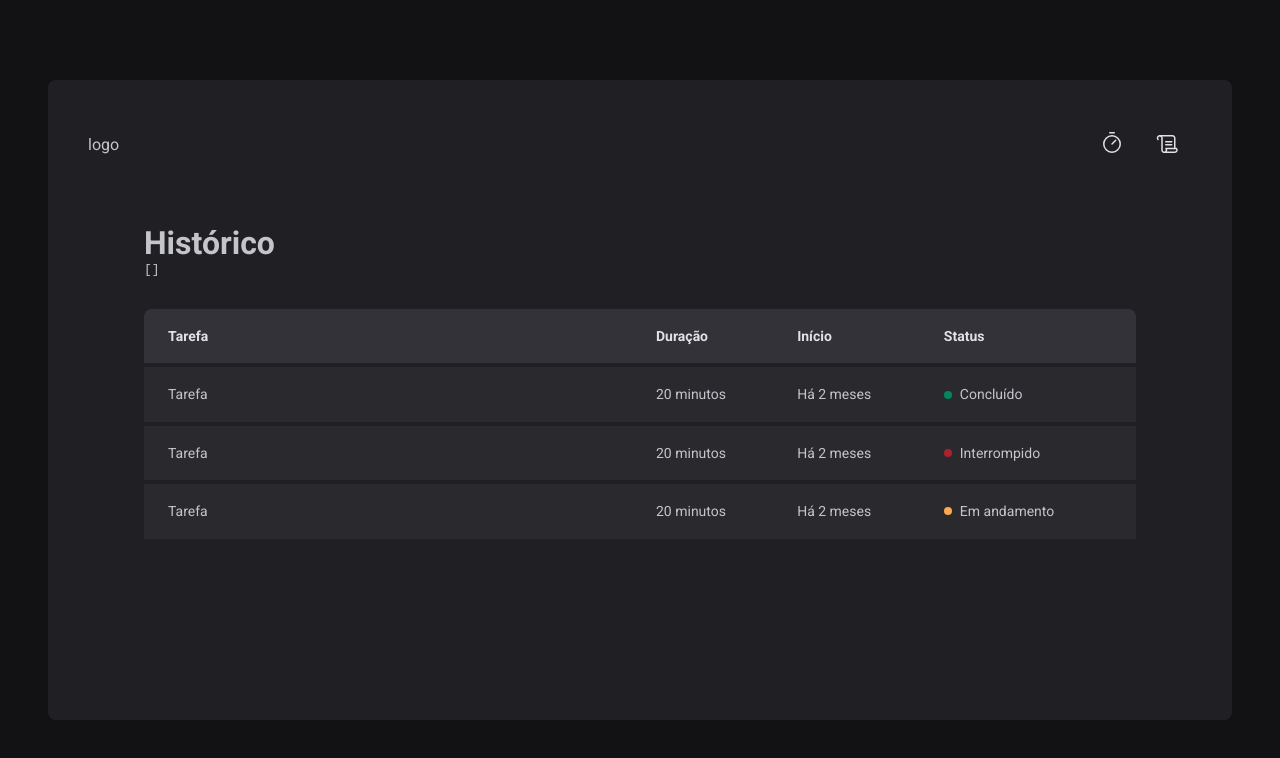
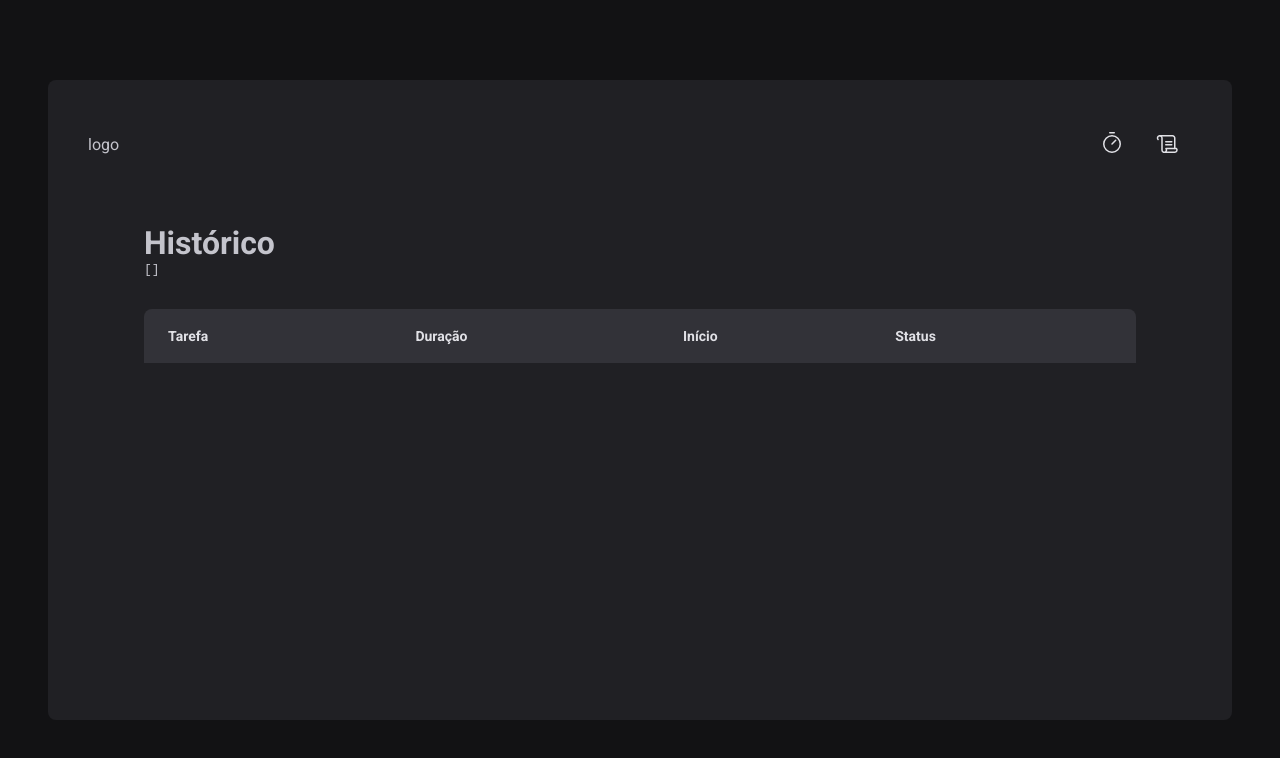
Before and after one commit to lidianerfaria/timer, a React (Vite) app: page /history in a window 1280 px wide. Shown: the top 758 px of the page. Built offline with nearby package versions, Linux system fonts and the light colour scheme.

Commit message:
history list

```diff
--- a/src/pages/HistoryTimer/index.tsx
+++ b/src/pages/HistoryTimer/index.tsx
@@ -21,30 +21,28 @@ const History = () => {
             </tr>
           </thead>
           <tbody>
-            <tr>
-              <td>Tarefa</td>
-              <td>20 minutos</td>
-              <td>Há 2 meses</td>
-              <td>
-                <Status statusColor="green">Concluído</Status>
-              </td>
-            </tr>
-            <tr>
-              <td>Tarefa</td>
-              <td>20 minutos</td>
-              <td>Há 2 meses</td>
-              <td>
-                <Status statusColor="red">Interrompido</Status>
-              </td>
-            </tr>
-            <tr>
-              <td>Tarefa</td>
-              <td>20 minutos</td>
-              <td>Há 2 meses</td>
-              <td>
-                <Status statusColor="yellow">Em andamento</Status>
-              </td>
-            </tr>
+            {cycles.map((it) => {
+              return (
+                <tr key={it.id}>
+                  <td>{it.task}</td>
+                  <td>{it.minutesAmount} minutos</td>
+                  <td>{it.startDate.toISOString()}</td>
+                  <td>
+                    {it.finishedDate && (
+                      <Status statusColor="green">Concluído</Status>
+                    )}
+
+                    {it.interruptedDate && (
+                      <Status statusColor="red">Interrompido</Status>
+                    )}
+
+                    {!it.finishedDate && !it.interruptedDate && (
+                      <Status statusColor="yellow">Em andamento</Status>
+                    )}
+                  </td>
+                </tr>
+              )
+            })}
           </tbody>
         </table>
       </HistoryList>
```
